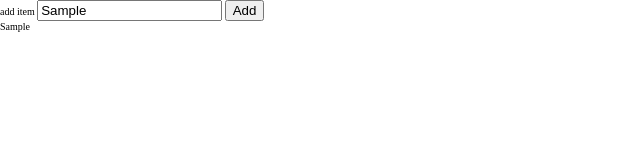
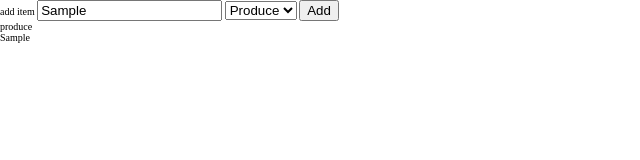
Before and after one commit to lorimccaskill/grocery-list, a plain HTML site: page index.html in a window 1280 px wide. Both pictures are taken after typing "Sample" into the empty fields and a click on the button "Add". Shown: the whole page, without its empty margins (0-640 px from the left). Drawn offline with Linux system fonts and the light colour scheme.

Commit message:
create category selection and corresponding list groups

```diff
--- a/add-items.js
+++ b/add-items.js
@@ -1,11 +1,30 @@
 var listCount = 0;
 
-function addListItem(newItem) {
+function createGroup(name) {
+    var dynamicList = document.getElementById('list-display');
+    var newGroup = document.createElement('ul');
+    newGroup.id = name + '-list';
+    newGroup.innerHTML = (name);
+    dynamicList.appendChild(newGroup);
+}
+
+function addListItem(item, type) {
+    var listGroup = document.getElementById(type + '-list');
+    var listItem = document.createElement('li');
+    listItem.innerHTML = (item);
+    listGroup.appendChild(listItem);
+}
+
+function processInput(newItem, category) {
+    // confirm text input is not blank
     if (newItem != '') {
-        var dynamicList = document.getElementById('list-display');
-        var listItem = document.createElement('li');
-        listItem.innerHTML = (newItem);
-        dynamicList.appendChild(listItem);
+        // check to see if category's list already exists
+        if (!document.getElementById(category + '-list')) {
+            createGroup(category);
+            addListItem(newItem, category);
+        } else {
+            addListItem(newItem, category);
+        }
         listCount++;
     } else {
         console.log('submit text is blank');
@@ -15,8 +34,9 @@ function addListItem(newItem) {
 function init() {
     var form = document.querySelector('form');
     form.addEventListener('submit', function(event) {
-        var newText = document.getElementById('new-item');
-        addListItem(newText.value);
+        var newText = document.getElementById('new-item').value;
+        var category = document.getElementById('food-group').value;
+        processInput(newText, category);
         console.log('submit button clicked');
         event.preventDefault();
     });
--- a/index.html
+++ b/index.html
@@ -11,6 +11,14 @@
     <form>
         <label for="new-item">add item</label>
         <input id="new-item" type="text"/>
+        <select id="food-group">
+            <option value="produce">Produce</option>
+            <option value="dairy">Dairy</option>
+            <option value="meat">Meat</option>
+            <option value="pantry">Pantry</option>
+            <option value="frozen">Frozen</option>
+            <option value="misc">Misc</option>
+        </select>
         <button name="add-button" type="submit">Add</button>
     </form>
 
```
